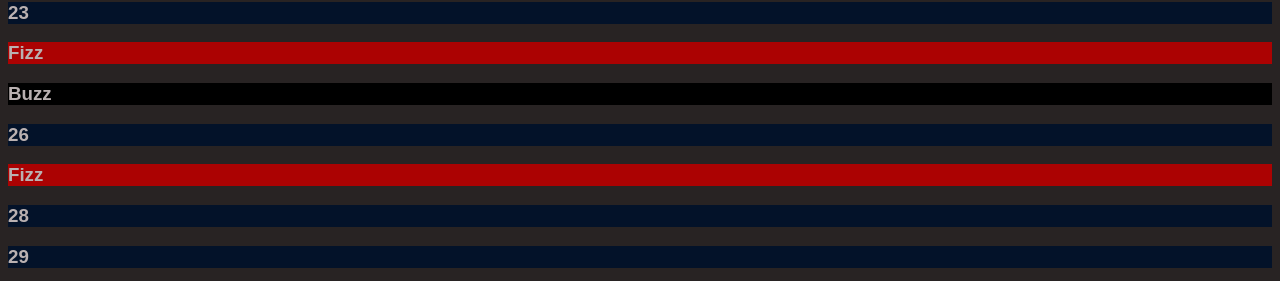
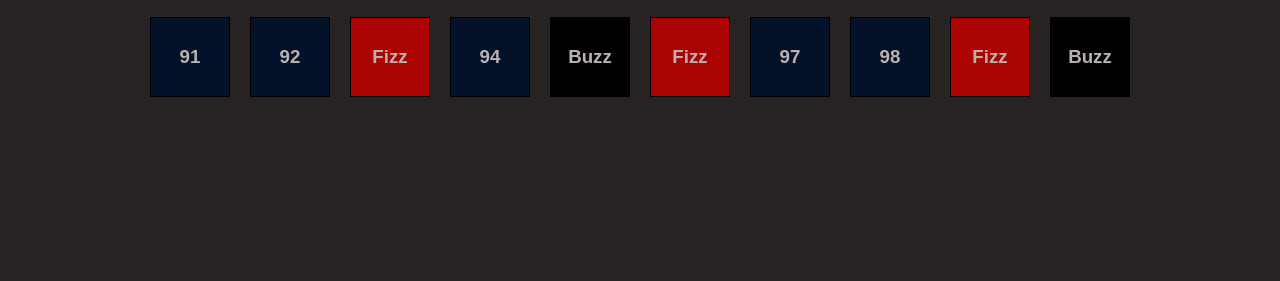
Before and after one commit to MikePio/js-fizzbuzz, a plain HTML site: page index.html in a window 1280 px wide. Shown: the part 913-1194 px from the top of the page. After the commit the page ends 1040 px from the top, so only its background shows below. Drawn offline with Linux system fonts and the light colour scheme.

Commit message:
exercise completed with bonus

```diff
--- a/script.js
+++ b/script.js
@@ -57,6 +57,7 @@ for(let i = 1; i <= 100; i++){
   // if((!(i % 3)) && (!(i % 5))){
 
     numbers.classList.add("bg-orange");
+    numbers.classList.add("box");
 
     // console.log(numbersMultiples - (i % 5) - (i % 3) );
     console.log('FizzBuzz');
@@ -70,6 +71,8 @@ for(let i = 1; i <= 100; i++){
   // è LA STESSA COSA DI:
   // if(i % 3 === 0){
     numbers.classList.add("bg-red");
+    numbers.classList.add("box");
+
 
     // console.log(numbersMultiples - (i % 3) );
     console.log('Fizz');
@@ -83,6 +86,8 @@ for(let i = 1; i <= 100; i++){
   // è LA STESSA COSA DI:
   // if(i % 5 === 0){
     numbers.classList.add("bg-black");
+    numbers.classList.add("box");
+
 
     // console.log(numbersMultiples - (i % 5) );
     console.log('Buzz');
@@ -95,6 +100,9 @@ for(let i = 1; i <= 100; i++){
     console.log(numbersMultiples);
     numbers.append(numbersMultiples );
 
+    numbers.classList.add("box");
+
+
   }
   // * è LA STESSA COSA DI:
   // else if((i % 3) || (i % 5))  {
@@ -103,3 +111,34 @@ for(let i = 1; i <= 100; i++){
   // }
 
 }
+
+
+// ! Altra soluzione semplificata //////////////////////////////////////////////////////////////////////////////////////////////
+/*
+const container = document.querySelector('.container');
+
+for(let i = 1; i < 101; i++){
+
+  const box = document.createElement('div');
+  box.className = 'box';
+
+  let output = i;
+
+  if(!(i % 15)){
+    output = 'FizzBuzz';
+    box.classList.add('bg-orange');
+  }
+  if(!(i % 3)){
+    output = 'Fizz';
+    box.classList.add('bg-red');
+  }
+  if(!(i % 5)){
+    output = 'Buzz';
+    box.classList.add('bg-black');
+  }
+
+  box.append(output);
+  container.append(box)
+
+}
+*/
--- a/style.css
+++ b/style.css
@@ -14,3 +14,27 @@
   background-color: rgb(255, 174, 0);
   color: black;
 }
+
+*{
+  margin: 0;
+  padding: 0;
+  box-sizing: border-box;
+}
+
+.container{
+  width: 1000px;
+  margin: 20px auto;
+  display: flex;
+  flex-wrap: wrap;
+
+}
+
+.box{
+  width: 80px;
+  height: 80px;
+  border: 1px solid black;
+  display: flex;
+  justify-content: center;
+  align-items: center;
+  margin: 10px;
+}
```
